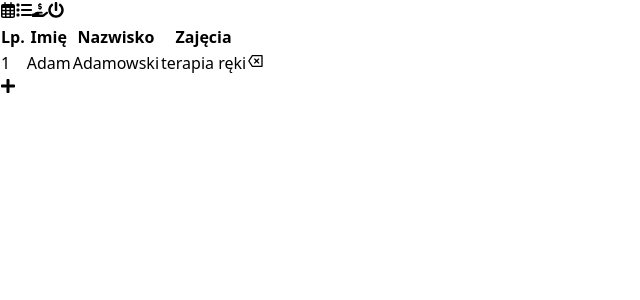
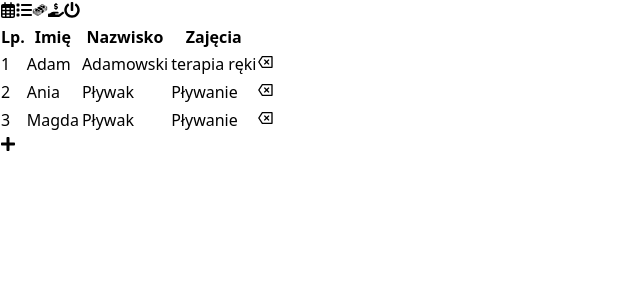
Before and after one commit to Maciej372/Projekt_ko-cowy_CL, a React (Vite) app in the folder projekt-koncowy-CL/: page /app in a window 1280 px wide. Shown: the top 300 px of the page, without its empty margins (0-640 px from the left). Built offline with nearby package versions, Linux system fonts and the light colour scheme; data requests are answered from the project's data file.

Commit message:
zaczytywanie zajęć z json server

```diff
--- a/projekt-koncowy-CL/database/db.json
+++ b/projekt-koncowy-CL/database/db.json
@@ -13,6 +13,20 @@
       "surname": "Adamowski",
       "exercises": "terapia ręki",
       "start": "new Date(2024, 5, 19, 21, 9)"
+    },
+    {
+      "id": "2",
+      "name": "Ania",
+      "surname": "Pływak",
+      "exercises": "Pływanie",
+      "start": "new Date(2024, 6, 24, 15, 0)"
+    },
+    {
+      "id": "3",
+      "name": "Magda",
+      "surname": "Pływak",
+      "exercises": "Pływanie",
+      "start": "new Date(2024, 6, 28, 18, 30)"
     }
   ],
   "exercises-prices": [
@@ -51,6 +65,12 @@
       "name": "Kompetencje językowe",
       "sessions": 10,
       "pricePerSession": 100
+    },
+    {
+      "id": "7",
+      "name": "Pływanie",
+      "sessions": 10,
+      "pricePerSession": "150"
     }
   ]
 }
--- a/projekt-koncowy-CL/src/components/AddStudent.jsx
+++ b/projekt-koncowy-CL/src/components/AddStudent.jsx
@@ -2,11 +2,12 @@ import React, { useState, useEffect } from "react";
 import UserTable from "./UserTable";
 import { GiSave } from "react-icons/gi";
 import { IoMdArrowRoundBack } from "react-icons/io";
+import ExerciseSelect from "./Exercises";
 
 const AddStudents = ({ onBack }) => {
   const [name, setName] = useState("");
   const [surname, setSurname] = useState("");
-  const [exercises, setExercises] = useState("...");
+  const [selectedExercise, setSelectedExercise] = useState("");
   const [lastId, setLastId] = useState(null);
   const [studentAdded, setStudentAdded] = useState(false);
   const [startDate, setStartDate] = useState("");
@@ -47,12 +48,12 @@ const AddStudents = ({ onBack }) => {
     setSurname(e.target.value);
   };
 
-  const handleExercisesChange = (e) => {
-    setExercises(e.target.value);
+  const handleStartDateChange = (e) => {
+    setStartDate(e.target.value);
   };
 
-  const handleStartDateChange = (e) => {
-    setStartDate(e.target.value);
+  const handleExerciseChange = (exercise) => {
+    setSelectedExercise(exercise);
   };
 
   const handleSubmit = async () => {
@@ -80,7 +81,7 @@ const AddStudents = ({ onBack }) => {
       }));
       formIsValid = false;
     }
-    if (exercises === "...") {
+    if (selectedExercise.trim() === "") {
       setErrors((prevErrors) => ({
         ...prevErrors,
         exercises: "Wybierz rodzaj ćwiczeń.",
@@ -122,14 +123,19 @@ const AddStudents = ({ onBack }) => {
           id: (lastId + 1).toString(),
           name,
           surname,
-          exercises,
+          exercises: selectedExercise,
           start: formattedStartDate,
         }),
       });
 
       if (response.ok) {
         setStudentAdded(true);
-        window.location.reload(); // Odśwież stronę po pomyślnym dodaniu studenta
+        setName(""); // Reset name
+        setSurname(""); // Reset surname
+        setSelectedExercise(""); // Reset selectedExercise
+        setStartDate(""); // Reset startDate
+        setStudentAdded(false); // Reset form state
+        window.location.reload();
       } else {
         console.error("Wystąpił błąd podczas dodawania studenta.");
       }
@@ -184,28 +190,13 @@ const AddStudents = ({ onBack }) => {
           {errors.surname && (
             <p className="text-red-500 text-sm">{errors.surname}</p>
           )}
-          <label htmlFor="exercises" className="block text-gray-700 mb-2 mt-4">
-            Ćwiczenia:
+          <label
+            htmlFor="selectedExercise"
+            className="block text-gray-700 mb-2 mt-4"
+          >
+            Rodzaj ćwiczeń:
           </label>
-          <select
-            id="exercises"
-            value={exercises}
-            onChange={handleExercisesChange}
-            required
-            className={`w-full px-4 py-2 rounded-md border ${
-              errors.exercises ? "border-red-500" : "border-gray-300"
-            } focus:outline-none focus:border-blue-500`}
-          >
-            <option value="...">...</option>
-            <option value="terapia ręki">Terapia ręki</option>
-            <option value="logopedia">Logopedia</option>
-            <option value="zajęcia korekcyjno-kompensacyjne">
-              Zajęcia korekcyjno-kompensacyjne
-            </option>
-            <option value="motoryka duża">Motoryka duża</option>
-            <option value="motoryka mała">Motoryka mała</option>
-            <option value="kompetencje językowe">Kompetencje językowe</option>
-          </select>
+          <ExerciseSelect onExerciseChange={handleExerciseChange} />
           {errors.exercises && (
             <p className="text-red-500 text-sm">{errors.exercises}</p>
           )}
--- a/projekt-koncowy-CL/src/components/AppStructure.jsx
+++ b/projekt-koncowy-CL/src/components/AppStructure.jsx
@@ -10,6 +10,7 @@ import {
   FaList,
 } from "react-icons/fa6";
 import CoursesTable from "./Prices";
+import { GiMoneyStack } from "react-icons/gi";
 
 const MainMenu = () => {
   const navigate = useNavigate();
@@ -28,6 +29,10 @@ const MainMenu = () => {
   };
   const onPricesClick = () => {
     setCurrentView("CoursesTable");
+  };
+
+  const onSalaryClick = () => {
+    setCurrentView("");
   };
 
   return (
@@ -51,6 +56,15 @@ const MainMenu = () => {
             } hover:bg-orange-600 transition duration-300`}
           >
             <FaList className="w-[25px] h-[25px] p-[1px]" />
+          </button>
+          <button
+            onClick={onSalaryClick}
+            title="Wynagrodzenie"
+            className={`text-white px-4 py-2 rounded-md ${
+              currentView === "" ? "hidden" : "bg-orange-500"
+            } hover:bg-orange-600 transition duration-300`}
+          >
+            <GiMoneyStack className="w-[25px] h-[25px] p-[1px]" />
           </button>
           <button
             onClick={onPricesClick}
--- /dev/null
+++ b/projekt-koncowy-CL/src/components/Exercises.jsx
@@ -0,0 +1,81 @@
+import React, { useState, useEffect } from "react";
+
+const ExerciseSelect = ({ onExerciseChange }) => {
+  const [exercises, setExercises] = useState([]);
+  const [selectedExercise, setSelectedExercise] = useState("");
+  const [loading, setLoading] = useState(true);
+  const [errors, setErrors] = useState({
+    name: "",
+    surname: "",
+    exercises: "",
+    startDate: "",
+  });
+
+  useEffect(() => {
+    const fetchExercises = async () => {
+      try {
+        const response = await fetch("http://localhost:3000/exercises-prices");
+        if (!response.ok) {
+          throw new Error("Błąd podczas pobierania danych.");
+        }
+        const data = await response.json();
+        setExercises(data);
+      } catch (error) {
+        console.error("Błąd:", error);
+        setErrors((prevErrors) => ({
+          ...prevErrors,
+          exercises: "Błąd podczas ładowania zajęć.",
+        }));
+      } finally {
+        setLoading(false);
+      }
+    };
+
+    fetchExercises();
+  }, []);
+
+  const handleExercisesChange = (e) => {
+    const selectedValue = e.target.value;
+    setSelectedExercise(selectedValue);
+    if (onExerciseChange) {
+      onExerciseChange(selectedValue);
+    }
+  };
+
+  return (
+    <div>
+      <label htmlFor="exercise-select" className="block text-gray-700 mb-2">
+        Wybierz zajęcia:
+      </label>
+      <select
+        id="exercise-select"
+        value={selectedExercise}
+        onChange={handleExercisesChange}
+        required
+        className={`w-full px-4 py-2 rounded-md border ${
+          errors.exercises ? "border-red-500" : "border-gray-300"
+        } focus:outline-none focus:border-blue-500`}
+      >
+        <option value="" disabled>
+          Wybierz zajęcia
+        </option>
+        {loading ? (
+          <option value="" disabled>
+            Ładowanie...
+          </option>
+        ) : (
+          exercises.map((exercise) => (
+            <option key={exercise.id} value={exercise.name}>
+              {exercise.name}
+            </option>
+          ))
+        )}
+      </select>
+      {errors.exercises && (
+        <p className="text-red-500 text-sm">{errors.exercises}</p>
+      )}
+    </div>
+  );
+};
+
+export default ExerciseSelect;
--- a/projekt-koncowy-CL/src/components/UserTable.jsx
+++ b/projekt-koncowy-CL/src/components/UserTable.jsx
@@ -96,13 +96,12 @@ const UserTable = () => {
                   <td className="px-6 py-3">{index + 1}</td>
                   <td className="px-6 py-3">{user.name}</td>
                   <td className="px-6 py-3">
-                    <a
-                      href="#"
-                      className="text-black hover:underline"
+                    <td
+                      className="cursor-pointer"
                       onClick={() => handleUserClick(user.id)}
                     >
                       {user.surname}
-                    </a>
+                    </td>
                   </td>
                   <td className="px-6 py-4">{user.exercises}</td>
                   <td className="px-6 py-4">
```
Also changed, not shown: projekt-koncowy-CL/src/components/Salary.jsx (added).
